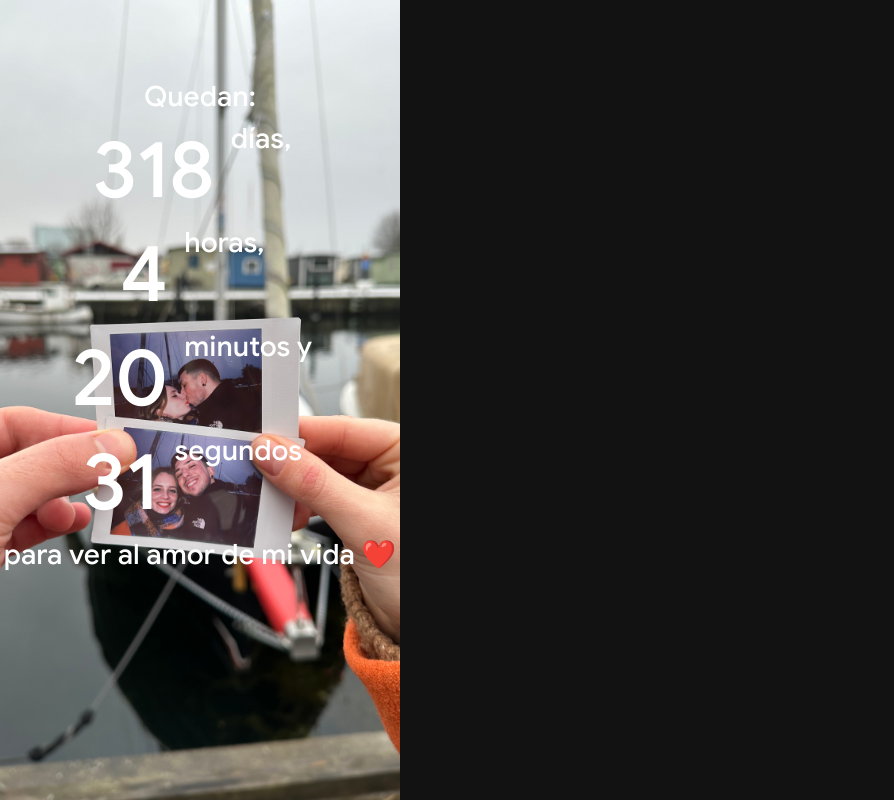
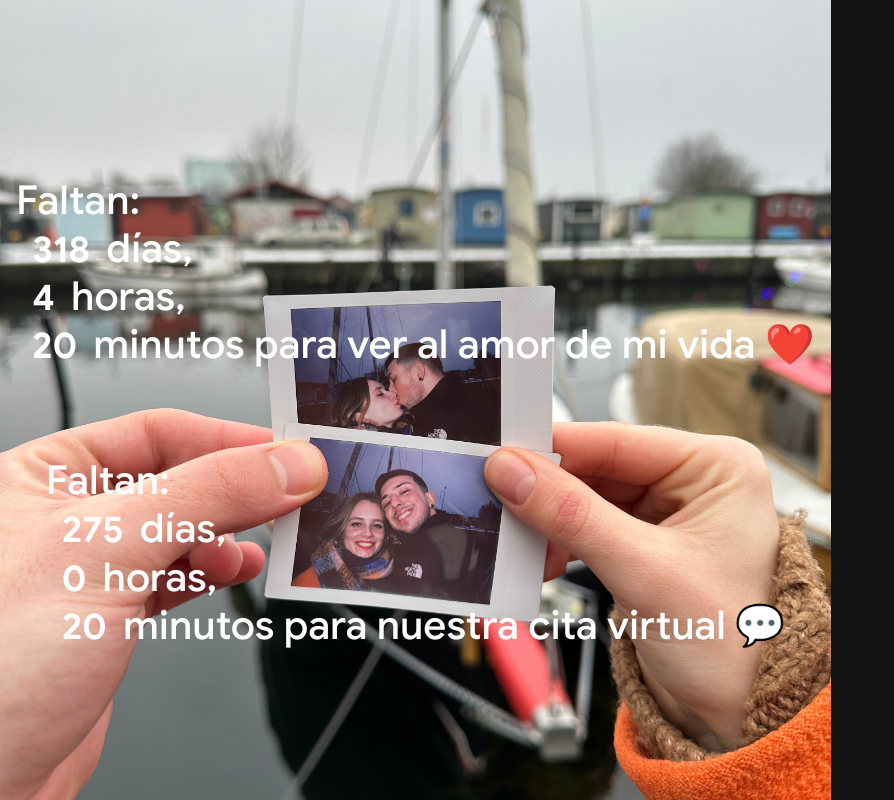
Before and after one commit to AgustinFourcade/agustinfourcade.github.io, a React (Create React App) app: page /#/kochanie-days in a window 1280 px wide. Shown: the whole page, without its empty margins (0-894 px from the left). Built offline with nearby package versions, Linux system fonts and the light colour scheme.

Commit message:
kochanie-days: added virtual date

```diff
--- a/src/App.css
+++ b/src/App.css
@@ -22,29 +22,27 @@
   background-size: cover;
   min-height: 100vh;
   min-width: 50vh;
- }
+}
 
-.txt-1 {
+.cph {
   display: flex;
   margin: 0px 1rem;
   justify-content: center;
 }
-
-.txt-1 h1 {
-  font-size: 5rem;
+.cita {
+  display: flex;
+  margin: 5rem 1rem;
+  justify-content: center;
+}
+.highlight {
+  margin: 0rem 1rem;
+  font-weight: bold;
+  font-size: 2.3rem;
+  /* Otros estilos según tus preferencias */
 }
 
-.txt-1 h2 {
-  display: flex;
-  font-size: 4rem;
-}
-.contenedor h2 {
-  display: flex;
-  font-size: 1.75rem;
-  justify-content: center;
-}
-.contenedor{
-  margin-top: 5rem;
+.contenedor {
+  margin-top: 11rem;
 }
 
 /************ Default CSS ************/
--- a/src/components/KochanieDays.js
+++ b/src/components/KochanieDays.js
@@ -1,11 +1,28 @@
 import React, { useState, useEffect } from "react";
-import { Col, Container, Row, Nav, Tab } from "react-bootstrap";
-import kochaniePhoto from "../assets/img/kochaniePhoto.jpg";
 
 export const KochanieDays = () => {
   const calculateTimeLeft = () => {
     const now = new Date();
-    const targetDate = new Date("2024-02-17T19:00:00Z"); // Coloca la fecha y hora objetivo aquí
+    const targetDate = new Date("2024-02-17T19:00:00Z");
+    const difference = targetDate - now;
+
+    if (difference > 0) {
+      const days = Math.floor(difference / (1000 * 60 * 60 * 24));
+      const hours = Math.floor(
+        (difference % (1000 * 60 * 60 * 24)) / (1000 * 60 * 60)
+      );
+      const minutes = Math.floor((difference % (1000 * 60 * 60)) / (1000 * 60));
+      const seconds = Math.floor((difference % (1000 * 60)) / 1000);
+
+      return { days, hours, minutes, seconds };
+    } else {
+      return { days: 0, hours: 0, minutes: 0, seconds: 0 };
+    }
+  };
+
+  const calculateTimeLeftForDate = () => {
+    const now = new Date();
+    const targetDate = new Date("2024-01-05T15:00:00Z");
     const difference = targetDate - now;
 
     if (difference > 0) {
@@ -23,10 +40,14 @@ export const KochanieDays = () => {
   };
 
   const [timeLeft, setTimeLeft] = useState(calculateTimeLeft());
+  const [timeLeftForDate, setTimeLeftForDate] = useState(
+    calculateTimeLeftForDate()
+  );
 
   useEffect(() => {
     const timer = setInterval(() => {
       setTimeLeft(calculateTimeLeft());
+      setTimeLeftForDate(calculateTimeLeftForDate());
     }, 1000);
 
     return () => clearInterval(timer);
@@ -35,7 +56,30 @@ export const KochanieDays = () => {
   return (
     <section className="kochanieDays" id="kochanieDays">
       <div class="contenedor">
-        <h2> Quedan:</h2>
+        <div className="cph">
+          <h1>
+            Faltan: <br /> <span className="highlight">{timeLeft.days}</span>
+            días, <br />
+            <span className="highlight">{timeLeft.hours}</span>horas,
+            <br />
+            <span className="highlight">{timeLeft.minutes}</span>minutos para
+            ver al amor de mi vida ❤️
+          </h1>
+        </div>
+        <div className="cita">
+          <h1>
+            Faltan: <br />
+            <span className="highlight">{timeLeftForDate.days}</span>días,
+            <br />
+            <span className="highlight">
+              {timeLeftForDate.hours}
+            </span>horas, <br />
+            <span className="highlight">{timeLeftForDate.minutes}</span>minutos
+            para nuestra cita virtual 💬
+          </h1>
+        </div>
+
+        {/* <h2> Quedan:</h2>
         <div class="txt-1">
           <h1>{timeLeft.days} </h1>
           <div class="txt-1">
@@ -62,7 +106,7 @@ export const KochanieDays = () => {
         </div>
         <div>
           <h2>para ver al amor de mi vida ❤️</h2>
-        </div>
+        </div> */}
       </div>
     </section>
   );
```
